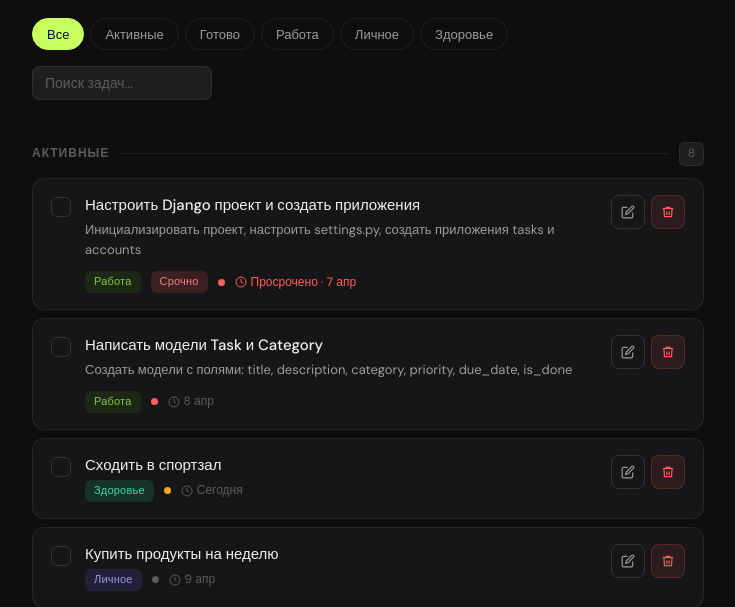
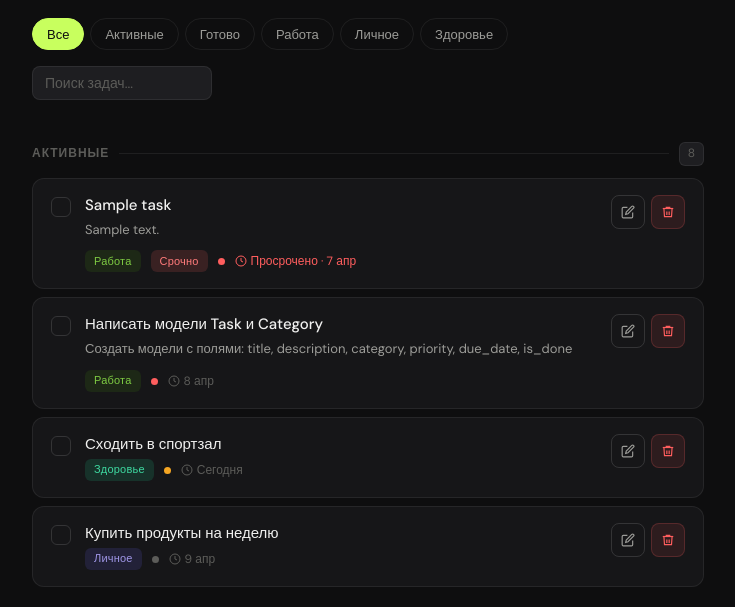
Before and after one commit to manilotw/To-Do, a Django app: page / in a window 1280 px wide. Shown: the part 395-1002 px from the top of the page, without its empty margins (272-1007 px from the left). Run offline with Django 4.2, Linux system fonts and the light colour scheme; tables that the repository leaves empty hold one stand-in row (values such as "Sample post").

Commit message:
added Tasks in page

```diff
--- a/app/models.py
+++ b/app/models.py
@@ -2,10 +2,20 @@ from django.db import models
 
 class Task(models.Model):
     title = models.CharField(max_length=200)
-    discription = models.TextField()
+    description = models.TextField()
     date = models.DateTimeField(auto_now_add=True)
     done = models.BooleanField(default=False)
-
+    CATEGORY_CHOICES = [
+        ('work', 'Работа'),
+        ('education', 'Образование'),
+        ('other', 'Другое'),
+    ]
+    is_quickly = models.BooleanField(default=False)
+    category = models.CharField(
+        max_length=20,
+        choices=CATEGORY_CHOICES,
+        default='other'
+    )
 
     def __str__(self):
         return self.title
--- a/app/templates/index.html
+++ b/app/templates/index.html
@@ -20,7 +20,7 @@
         <div class="nav-user">
           <span>Привет, Алина</span>
           <div class="nav-avatar">А</div>
-          <a href="login.html">Выйти</a>
+          <a href="login">Выйти</a>
         </div>
       </div>
     </div>
@@ -93,14 +93,14 @@
     </div>
 
     <div class="task-list">
-
+    {% for task in tasks %}
       <div class="task-card">
         <div class="task-check"></div>
         <div class="task-card__body">
-          <div class="task-card__title">Настроить Django проект и создать приложения</div>
-          <div class="task-card__desc">Инициализировать проект, настроить settings.py, создать приложения tasks и accounts</div>
+          <div class="task-card__title">{{task.title}}</div>
+          <div class="task-card__desc">{{task.description}}</div>
           <div class="task-card__meta">
-            <span class="tag tag--work">Работа</span>
+            <span class="tag tag--work">{{task.get_category_display}}</span>
             <span class="tag tag--urgent">Срочно</span>
             <div class="priority-dot priority-dot--high"></div>
             <span class="task-card__due task-card__due--overdue">
@@ -118,7 +118,7 @@
           </button>
         </div>
       </div>
-
+    {% endfor %}
       <div class="task-card">
         <div class="task-check"></div>
         <div class="task-card__body">
--- a/app/views.py
+++ b/app/views.py
@@ -1,7 +1,10 @@
 from django.shortcuts import render
+from .models import Task
 
 def index(request):
-    return render(request, 'index.html')
+    tasks = Task.objects.all()
+
+    return render(request, 'index.html', {'tasks': tasks})
 
 def login(request):
     return render(request, 'login.html')
```
Also changed, not shown: app/migrations/0002_task_is_quickly.py (added), app/migrations/0003_task_category.py (added), app/migrations/0004_rename_discription_task_description.py (added).
